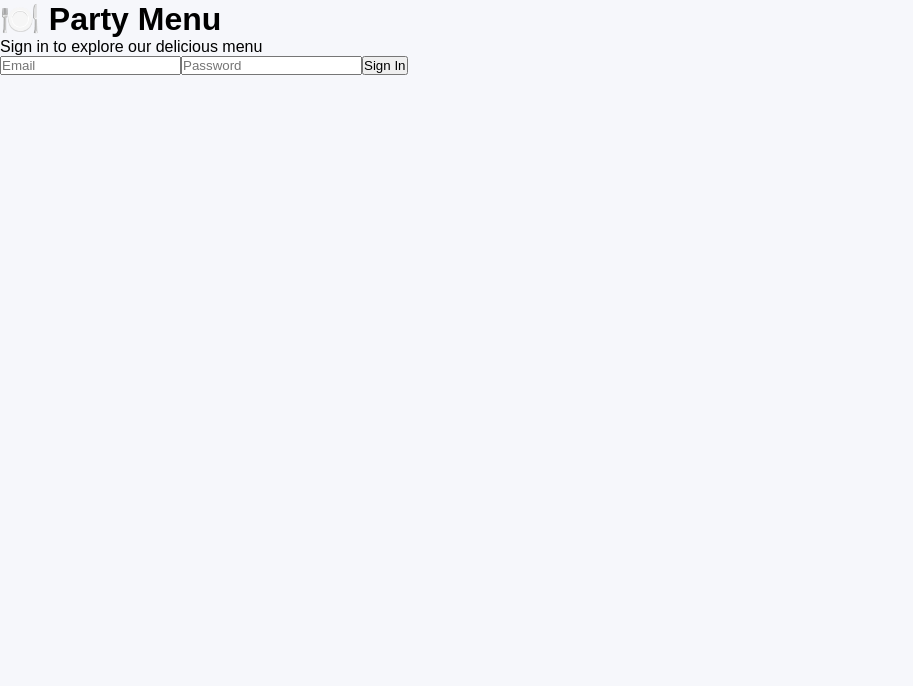
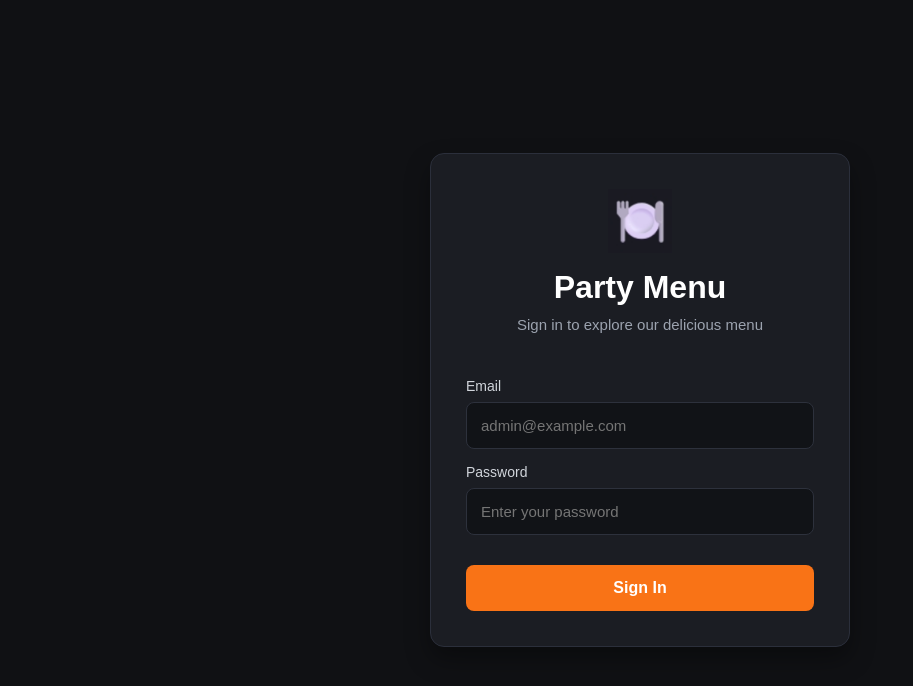
Before and after one commit to hmsupraja/Supraja-s_Party_Menu_Application, a React (Vite) app: page /login in a window 1280 px wide. Shown: the top 686 px of the page, without its empty margins (0-913 px from the left). Built offline with nearby package versions, Linux system fonts and the light colour scheme.

Commit message:
Improve login page UI and validation

```diff
--- a/src/pages/Login.jsx
+++ b/src/pages/Login.jsx
@@ -1,14 +1,32 @@
 import { useState } from "react";
 import { useNavigate } from "react-router-dom";
-function Login(){
-    const [email,setEmail]=useState("");
-    const [password,setPassword]=useState("");
-    const [error,setError]=useState("");
+import "../styles/Login.css";
+import logo from "../assets/logo.png";
+
+function Login() {
+  const [email, setEmail] = useState("");
+  const [password, setPassword] = useState("");
+  const [error, setError] = useState("");
   const [loading, setLoading] = useState(false);
-    const navigate=useNavigate();
+
+  const navigate = useNavigate();
+
   const handleSubmit = async (e) => {
     e.preventDefault();
+
     setError("");
+
+    if (!email || !password) {
+      setError("");
+
+setTimeout(() => {
+  setError("Email and password are required");
+}, 10);
+
+return;
+      return;
+    }
+
     setLoading(true);
 
     try {
@@ -42,50 +60,69 @@ function Login(){
         navigate("/");
       } else {
         setError(data.message);
-      setLoading(false);
       }
-  } catch (error) {
-    setLoading(false);
+    } catch (err) {
       setError("Something went wrong. Please try again.");
     }
+
+    setLoading(false);
   };
+
   return (
     <div className="login-container">
       <div className="login-card">
 
-      <h1 className="logo">🍽️ Party Menu</h1>
+        <div className="logo-container">
+  <img
+    src={logo}
+    alt="Party Menu Logo"
+    className="logo-image"
+  />
 
-      <p className="subtitle">
+  <h1>Party Menu</h1>
+
+  <p>
     Sign in to explore our delicious menu
   </p>
+</div>
+
+        {error && (
+          <div className="error-box">
+            {error}
+          </div>
+        )}
 
         <form onSubmit={handleSubmit}>
 
+          <label>Email</label>
+
           <input
             type="email"
-          placeholder="Email"
+            placeholder="admin@example.com"
             value={email}
-          onChange={(e) => setEmail(e.target.value)}
-          required
+            onChange={(e) =>
+              setEmail(e.target.value)
+            }
           />
+
+          <label>Password</label>
 
           <input
             type="password"
-          placeholder="Password"
+            placeholder="Enter your password"
             value={password}
-          onChange={(e) => setPassword(e.target.value)}
-          required
+            onChange={(e) =>
+              setPassword(e.target.value)
+            }
           />
-
-        {error && (
-          <p className="error">{error}</p>
-        )}
 
           <button
             type="submit"
             disabled={loading}
           >
-          {loading ? "Signing in..." : "Sign In"}
+            {loading
+              ? "Signing in..."
+              : "Sign In"}
           </button>
 
         </form>
@@ -94,4 +131,5 @@ function Login(){
     </div>
   );
 }
+
 export default Login;
--- /dev/null
+++ b/src/styles/Login.css
@@ -0,0 +1,113 @@
+.login-container {
+  min-height: 100vh;
+  background: #101114;
+  display: flex;
+  justify-content: center;
+  align-items: center;
+  padding: 20px;
+}
+
+.login-card {
+  width: 100%;
+  max-width: 420px;
+  background: #1b1d23;
+  border: 1px solid #2b2f3b;
+  border-radius: 14px;
+  padding: 35px;
+  box-shadow: 0 12px 25px rgba(0,0,0,.35);
+}
+
+.logo-container {
+  text-align: center;
+  margin-bottom: 30px;
+}
+
+.logo-image{
+    width:64px;
+    height:64px;
+    object-fit:contain;
+    margin-bottom:12px;
+}
+
+.logo-title{
+    color:#ffffff;
+    font-size:34px;
+    font-weight:700;
+    margin-bottom:10px;
+}
+
+.logo-subtitle{
+    color:#9ca3af;
+    font-size:15px;
+    margin-bottom:25px;
+}
+
+.logo-container h1 {
+  color: white;
+  font-size: 32px;
+  margin-bottom: 10px;
+}
+
+.logo-container p {
+  color: #9ca3af;
+  font-size: 15px;
+}
+
+.error-box {
+  background: rgba(239,68,68,.15);
+  border: 1px solid #ef4444;
+  color: #ff9d9d;
+  padding: 12px;
+  border-radius: 8px;
+  margin-bottom: 20px;
+  text-align: center;
+  font-size: 14px;
+}
+
+.login-card form {
+  display: flex;
+  flex-direction: column;
+}
+
+.login-card label {
+  color: #d1d5db;
+  font-size: 14px;
+  margin-bottom: 8px;
+  margin-top: 15px;
+}
+
+.login-card input {
+  padding: 14px;
+  background: #111317;
+  border: 1px solid #2d313c;
+  border-radius: 8px;
+  color: white;
+  font-size: 15px;
+  outline: none;
+}
+
+.login-card input:focus {
+  border-color: #f97316;
+}
+
+.login-card button {
+  margin-top: 30px;
+  padding: 14px;
+  background: #f97316;
+  border: none;
+  border-radius: 8px;
+  color: white;
+  font-size: 16px;
+  font-weight: 600;
+  cursor: pointer;
+  transition: .3s;
+}
+
+.login-card button:hover:not(:disabled) {
+  background: #ea580c;
+}
+
+.login-card button:disabled {
+  opacity: .7;
+  cursor: not-allowed;
+}
```
Also changed, not shown: src/assets/logo.png (added), 1 other file (tests, documents, lock files or other folders). Lines whose indentation alone changed are shown as unchanged.
